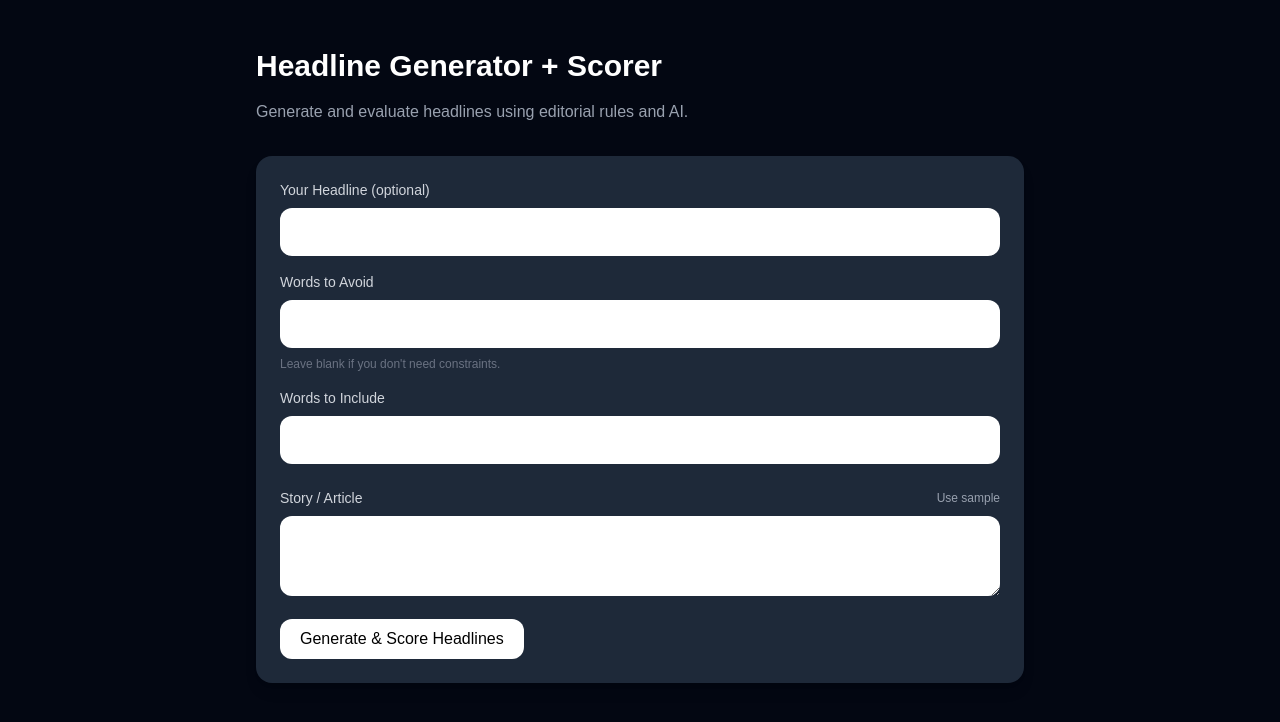
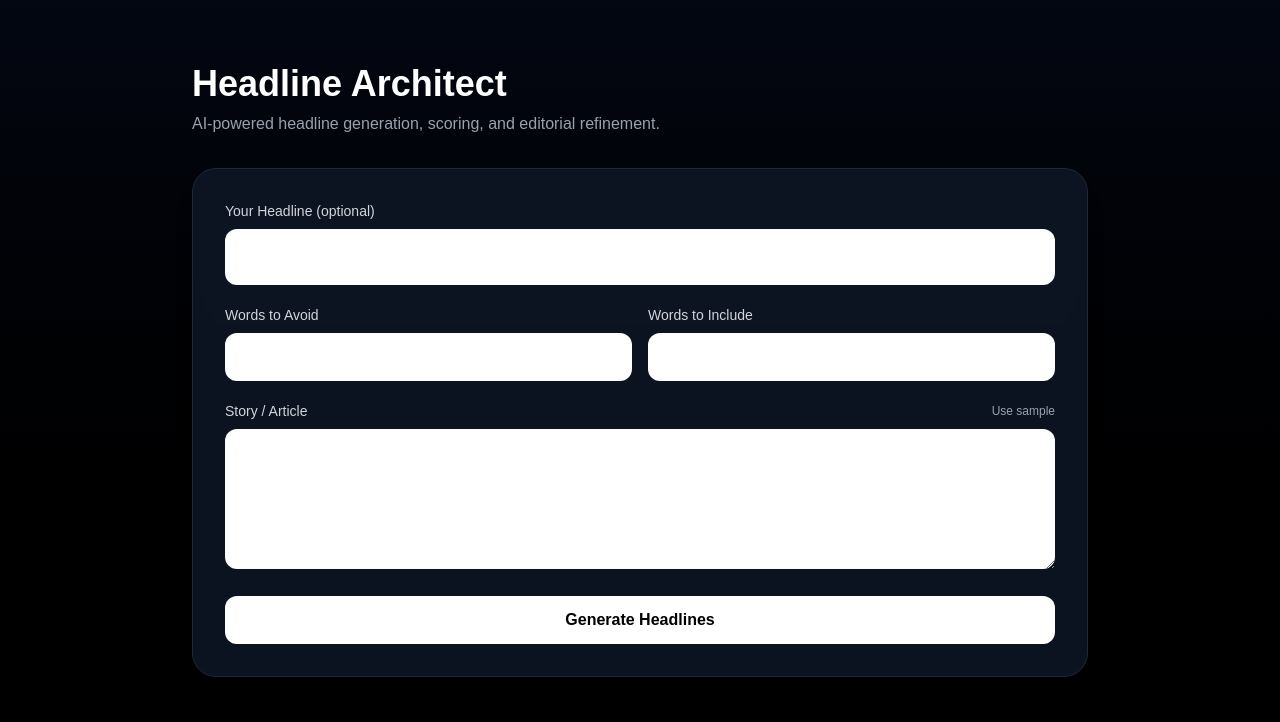
Before and after one commit to KestCo/my-portfolio, a Next.js app: page /projects/headline-tool in a window 1280 px wide. Shown: the top 722 px of the page. Built offline with nearby package versions, Linux system fonts and the light colour scheme.

Commit message:
finalize Headline Architect UI and product naming

```diff
--- a/app/projects/headline-tool/page.tsx
+++ b/app/projects/headline-tool/page.tsx
@@ -56,7 +56,7 @@ function getFeedback(headline: string) {
   }
 
   if (/\bis\b|\bare\b|\bwas\b|\bwere\b/.test(headline)) {
-    feedback.push("Consider using a stronger active verb.");
+    feedback.push("Use stronger active verbs.");
   }
 
   if (headline.length > 70) {
@@ -170,52 +170,52 @@ export default function HeadlineTool() {
   };
 
   return (
-    <main className="min-h-screen bg-gray-950 text-white px-6 py-12">
-      <div className="max-w-3xl mx-auto">
+    <main className="min-h-screen bg-gradient-to-b from-gray-950 to-black text-white px-6 py-16">
+      <div className="max-w-4xl mx-auto">
 
-        <h1 className="text-3xl font-bold mb-4">
-          Headline Generator + Scorer
+        <h1 className="text-4xl font-bold mb-2">
+          Headline Architect
         </h1>
 
         <p className="text-gray-400 mb-8">
-          Generate and evaluate headlines using editorial rules and AI.
+          AI-powered headline generation, scoring, and editorial refinement.
         </p>
 
-        <div className="bg-gray-800 p-6 rounded-2xl mb-8 shadow-lg">
+        <div className="bg-gray-900/80 backdrop-blur p-8 rounded-3xl mb-10 shadow-xl border border-gray-800">
 
           <label className="block text-sm text-gray-300 mb-2">
             Your Headline (optional)
           </label>
 
           <input
-            className="w-full p-3 rounded-xl bg-white text-black mb-4"
+            className="w-full p-4 rounded-xl bg-white text-black mb-5"
             value={userHeadline}
             onChange={(e) => setUserHeadline(e.target.value)}
           />
 
+          <div className="grid md:grid-cols-2 gap-4 mb-5">
+            <div>
               <label className="block text-sm text-gray-300 mb-2">
                 Words to Avoid
               </label>
-
               <input
-            className="w-full p-3 rounded-xl bg-white text-black mb-2"
+                className="w-full p-3 rounded-xl bg-white text-black"
                 value={avoidWords}
                 onChange={(e) => setAvoidWords(e.target.value)}
               />
+            </div>
 
-          <p className="text-xs text-gray-500 mb-4">
-            Leave blank if you don't need constraints.
-          </p>
-
+            <div>
               <label className="block text-sm text-gray-300 mb-2">
                 Words to Include
               </label>
-
               <input
-            className="w-full p-3 rounded-xl bg-white text-black mb-6"
+                className="w-full p-3 rounded-xl bg-white text-black"
                 value={includeWords}
                 onChange={(e) => setIncludeWords(e.target.value)}
               />
+            </div>
+          </div>
 
           <div className="flex justify-between items-center mb-2">
             <label className="text-sm text-gray-300">
@@ -231,27 +231,23 @@ export default function HeadlineTool() {
           </div>
 
           <textarea
-            className="w-full p-4 rounded-xl bg-white text-black mb-4"
+            className="w-full p-4 rounded-xl bg-white text-black mb-5 min-h-[140px]"
             value={story}
             onChange={(e) => setStory(e.target.value)}
           />
 
           <button
             onClick={generateHeadlines}
-            className="bg-white text-black px-5 py-2 rounded-xl"
+            className="w-full bg-white text-black py-3 rounded-xl font-semibold hover:opacity-80"
           >
-            {loading ? "Analyzing..." : "Generate & Score Headlines"}
+            {loading ? "Analyzing..." : "Generate Headlines"}
           </button>
         </div>
 
         {userScore && (
-          <div className="mb-8 border border-gray-700 p-4 rounded-xl bg-gray-800">
-            <h2 className="text-lg font-semibold mb-2">
-              Your Headline
-            </h2>
-
+          <div className="mb-10 border border-gray-700 p-5 rounded-2xl bg-gray-900">
+            <h2 className="text-lg font-semibold mb-2">Your Headline</h2>
             <p>{userScore.text}</p>
-
             <p className="text-sm mt-2">
               Score: <strong>{userScore.score.total}/10</strong>
             </p>
@@ -265,15 +261,20 @@ export default function HeadlineTool() {
             return (
               <div
                 key={i}
-                className={`p-5 rounded-xl ${
+                className={`p-6 rounded-2xl transition-all ${
                   r.isBest
-                    ? "border border-green-500 bg-green-900/20"
-                    : "border border-gray-700 bg-gray-800"
+                    ? "border border-green-400 bg-green-900/20"
+                    : "border border-gray-700 bg-gray-900"
                 }`}
               >
-                <h2 className="text-lg font-semibold mb-2">
+                <div className="flex justify-between items-center mb-2">
+                  <h2 className="text-lg font-semibold">
                     {r.label}: {r.text}
                   </h2>
+                  <span className="text-xs text-gray-400">
+                    {r.length} chars
+                  </span>
+                </div>
 
                 {r.isBest && (
                   <p className="text-green-400 text-sm mb-2">
@@ -281,7 +282,7 @@ export default function HeadlineTool() {
                   </p>
                 )}
 
-                <p className="text-sm">
+                <p className="text-sm mb-2">
                   Score: <strong>{r.score.total}/10</strong>
                 </p>
 
```
Lines whose indentation alone changed are shown as unchanged.
